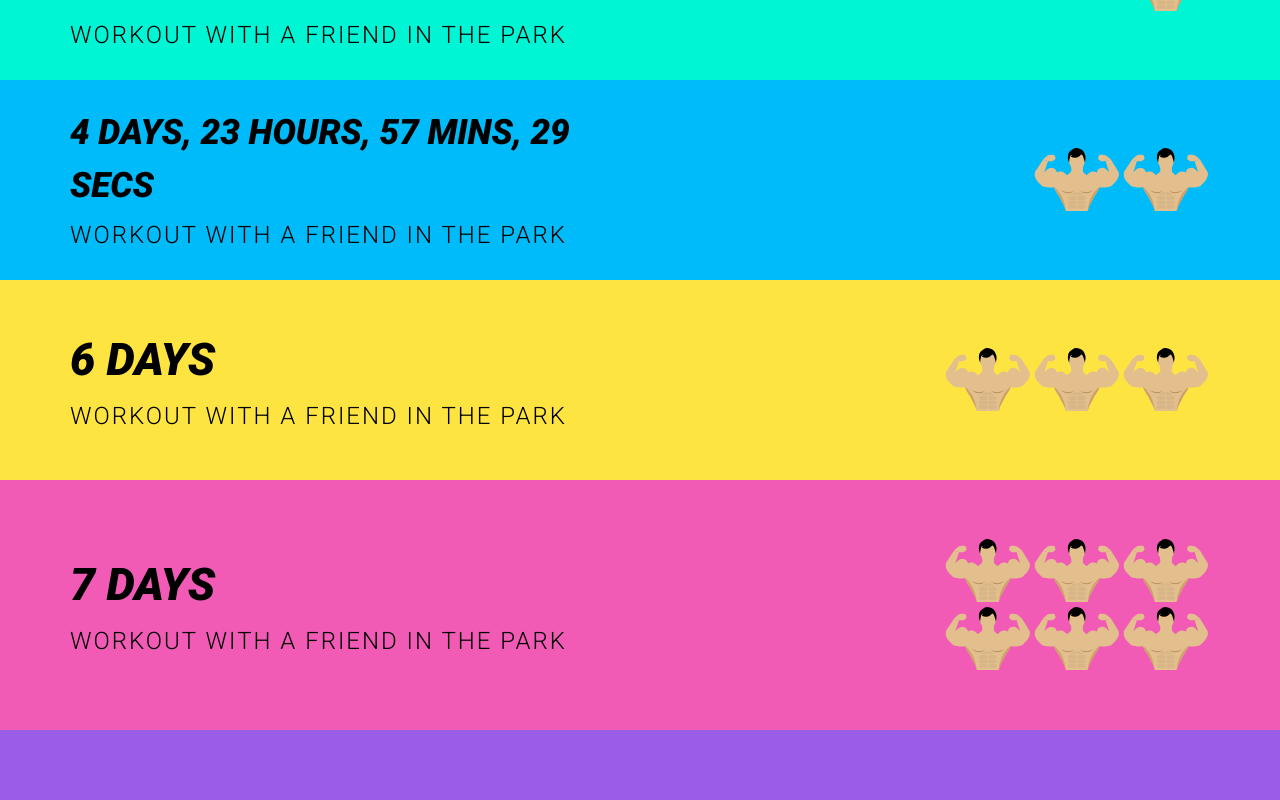
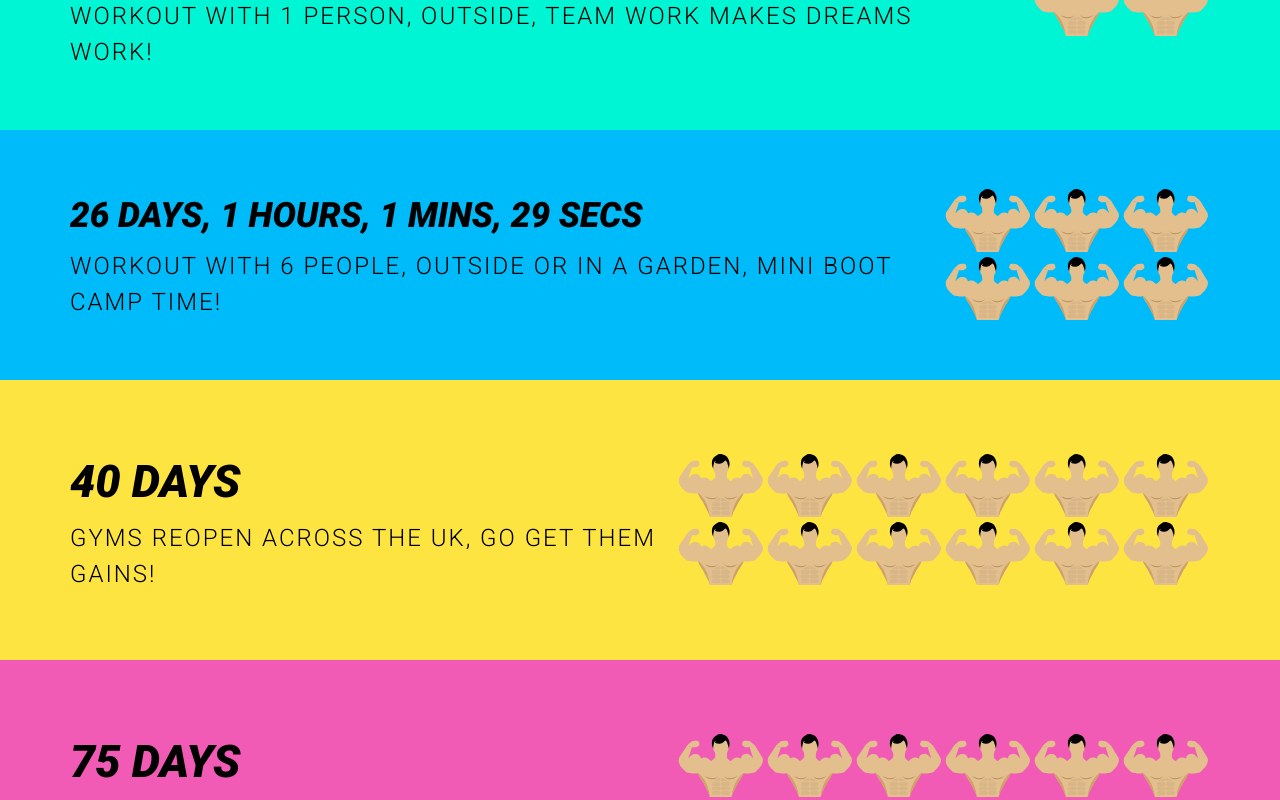
Before and after one commit to SamRaha/RepsUntilReopening, a React (Create React App) app: page / in a window 1280 px wide. Shown: the part 220-1020 px from the top of the page. Built offline with nearby package versions, Linux system fonts and the light colour scheme.

Commit message:
done 1st complete draft

```diff
--- a/public/index.html
+++ b/public/index.html
@@ -2,14 +2,15 @@
 <html lang="en">
   <head>
     <meta charset="utf-8" />
-    <link rel="icon" href="%PUBLIC_URL%/favicon.ico" />
+    <link rel="icon" href="%PUBLIC_URL%/squareweight.png" />
     <meta name="viewport" content="width=device-width, initial-scale=1" />
     <meta name="theme-color" content="#000000" />
     <meta
       name="description"
       content="Web site created using create-react-app"
     />
-    <link rel="apple-touch-icon" href="%PUBLIC_URL%/logo192.png" />
+    <link rel="apple-touch-icon" href="%PUBLIC_URL%/squareweight.png" />
+    <link rel="shortcut icon" type="image/png" href="squareweight.png">
     <!--
       manifest.json provides metadata used when your web app is installed on a
       user's mobile device or desktop. See https://developers.google.com/web/fundamentals/web-app-manifest/
@@ -24,7 +25,7 @@
       work correctly both with client-side routing and a non-root public URL.
       Learn how to configure a non-root public URL by running `npm run build`.
     -->
-    <title>React App</title>
+    <title>REPS TOWARDS REOPENING</title>
   </head>
   <body>
     <noscript>You need to enable JavaScript to run this app.</noscript>
--- a/src/App.js
+++ b/src/App.js
@@ -15,20 +15,45 @@ function App() {
             <div className="App">
                 <div className="App-header">
                     <div className="timer-container">
-                        <Timer dateToExpire={new Date(2021, 2, 5, 23, 41)} message={"WORKOUT WITH A FRIEND IN THE PARK"} backgroundColor="#00F5D4" numberOfImages={1} key={"1"} />
-                        <Timer dateToExpire={new Date(2021, 2, 7, 23, 56)} message={"WORKOUT WITH A FRIEND IN THE PARK"} backgroundColor="#00BBF9" numberOfImages={2} key={"2"} />
-                        <Timer dateToExpire={new Date(2021, 2, 8, 24, 56)} message={"WORKOUT WITH A FRIEND IN THE PARK"} backgroundColor="#FEE440" numberOfImages={3} onlyShowDays={true} key={"3"} />
                         <Timer
-                            dateToExpire={new Date(2021, 2, 9, 25, 56)}
-                            message={"WORKOUT WITH A FRIEND IN THE PARK"}
-                            backgroundColor="#F15BB5"
-                            numberOfImages={6}
-                            onlyShowDays={true}
+                            dateToExpire={new Date(2021, 2, 8)}
+                            message={"WORKOUT WITH 1 PERSON, OUTSIDE, TEAM WORK MAKES DREAMS WORK!"}
+                            backgroundColor="#00F5D4"
+                            numberOfImages={2}
+                            key={"1"}
                             classNamePicture="muscle-men-6"
                             classNameCard="muscle-men-card-6"
+                        />
+                        <Timer
+                            dateToExpire={new Date(2021, 2, 29, 1, 0)}
+                            message={"WORKOUT WITH 6 PEOPLE, OUTSIDE OR IN A GARDEN, MINI BOOT CAMP TIME!"}
+                            backgroundColor="#00BBF9"
+                            numberOfImages={6}
+                            key={"2"}
+                            classNamePicture="muscle-men-6"
+                            classNameCard="muscle-men-card-6"
+                        />
+                        <Timer
+                            dateToExpire={new Date(2021, 3, 12)}
+                            message={"GYMS REOPEN ACROSS THE UK, GO GET THEM GAINS!"}
+                            backgroundColor="#FEE440"
+                            numberOfImages={12}
+                            onlyShowDays={true}
+                            key={"3"}
+                            classNamePicture="muscle-men-12"
+                            classNameCard="muscle-men-card-12"
+                        />
+                        <Timer
+                            dateToExpire={new Date(2021, 4, 17)}
+                            message={"INDOOR CLASSES ARE ON, GET YOURSELF TO A SPIN CLASS! "}
+                            backgroundColor="#F15BB5"
+                            numberOfImages={12}
+                            onlyShowDays={true}
+                            classNamePicture="muscle-men-12"
+                            classNameCard="muscle-men-card-12"
                             key={"4"}
                         />
-                        <Timer dateToExpire={new Date(2021, 2, 10, 26, 56)} message={"WORKOUT WITH A FRIEND IN THE PARK"} backgroundColor="#9B5DE5" numberOfImages={12} onlyShowDays={true} classNameCard="muscle-men-card-12 last-div" key={"5"} />
+                        <Timer dateToExpire={new Date(2021, 5, 21)} message={"WORKOUT EVERYWHERE WITH EVERYONE!"} backgroundColor="#9B5DE5" numberOfImages={12} onlyShowDays={true} classNameCard="muscle-men-card-12 last-div" key={"5"} />
                     </div>
                 </div>
                 <Footer />
--- a/src/components/Burger.js
+++ b/src/components/Burger.js
@@ -7,7 +7,7 @@ const StyledBurger = styled.div`
     height: 2rem;
     position: fixed;
 
-    right: 20px;
+    right: 25px;
     z-index: 20;
     display: none;
     @media (max-width: 768px) {
--- a/src/components/Nav.css
+++ b/src/components/Nav.css
@@ -29,7 +29,7 @@
         margin-left: 0 !important;
     }
     .navbar {
-        padding: 0 20px;
+        padding: 0 25px !important;
     }
 }
 .nav-link a {
```
Also changed, not shown: public/manifest.json, public/squareweight.png (added), public/weight.png (added).
